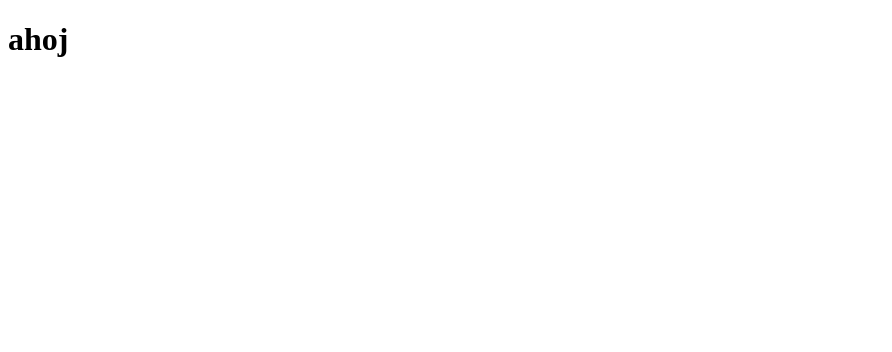
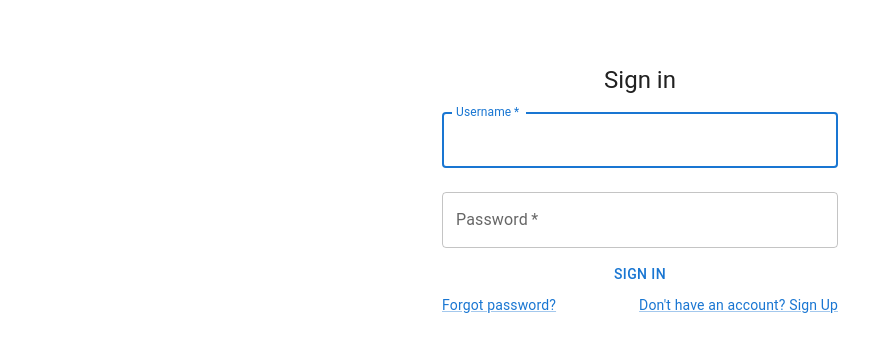
Before and after one commit to Ajraa/VAJ_project_frontend, a React (Vite) app: page / in a window 1280 px wide. Shown: the top 352 px of the page, without its empty margins (0-892 px from the left). Built offline with nearby package versions, Linux system fonts and the light colour scheme.

Commit message:
Added login page

```diff
--- a/package.json
+++ b/package.json
@@ -22,6 +22,7 @@
     "@types/react": "^18.2.66",
     "@types/react-dom": "^18.2.22",
     "@vitejs/plugin-react": "^4.2.1",
+    "axios": "^1.6.8",
     "eslint": "^8.57.0",
     "eslint-plugin-react": "^7.34.1",
     "eslint-plugin-react-hooks": "^4.6.0",
--- /dev/null
+++ b/src/API/UserClient.js
@@ -0,0 +1,20 @@
+const apiUrl = 'http://localhost:3000/user/';
+
+const loginFetch = async (username, password) => {
+  const url = `${apiUrl}login?username=${username}&password=${password}`;
+  console.log(url);
+  const response = await fetch(url, {
+    method: 'POST',
+    headers: {
+      'Content-Type': 'application/json',
+    },
+  });
+
+  //if (!response.ok) throw new Error("Response wasn't okay");
+
+  const responseData = await response.json();
+  console.log(responseData);
+  return responseData;
+};
+
+export { loginFetch };
--- a/src/login.jsx
+++ b/src/login.jsx
@@ -1,4 +1,86 @@
+import React from 'react';
+import Button from '@mui/material/Button';
+import TextField from '@mui/material/TextField';
+import Grid from '@mui/material/Grid';
+import Typography from '@mui/material/Typography';
+import { createTheme, ThemeProvider } from '@mui/material/styles';
+import { Container } from '@mui/material';
+import CssBaseline from '@mui/material/CssBaseline';
+import Box from '@mui/material/Box';
+import Link from '@mui/material/Link';
+import { loginFetch } from './API/UserClient';
+import { useActionData, Form } from "react-router-dom";
+import Alert from '@mui/material/Alert';
+
+
+export async function loginAction({request}) {
+    console.log('aaaaa');
+    const formData = await request.formData();
+    const username = formData.get("username");
+    const password = formData.get("password");
+    const serverResponse = await loginFetch(username, password);
+
+    if (serverResponse.message === 'User not found')
+        return "Incorrect username or password";
+    return null;
+}
 
 export default function Login() {
-    return <h1>ahoj</h1>;
+  const defaultTheme = createTheme();
+  const errors = useActionData();
+
+  return (
+    <ThemeProvider theme={defaultTheme}>
+      <Container maxWidth="xs" component="main">
+        <CssBaseline />
+        <Box
+          sx={{
+            marginTop: 8,
+            display: 'flex',
+            flexDirection: 'column',
+            alignItems: 'center',
+          }}
+        >
+          <Typography component="h1" variant="h5">
+            Sign in
+          </Typography>
+          <Box component={Form} method="post">
+            <TextField
+              required
+              margin="normal"
+              fullWidth
+              id="username"
+              name="username"
+              label="Username"
+              autoFocus
+            />
+            <TextField
+              required
+              margin="normal"
+              fullWidth
+              id="password"
+              name="password"
+              label="Password"
+            />
+            <Button type="submit" fullWidth>
+              Sign in
+            </Button>
+            {errors && <Alert severity='error'>{errors}</Alert>}
+            <Grid container>
+                <Grid item xs>
+                    <Link variant="body2">
+                        Forgot password?
+                    </Link>
+                </Grid>
+                <Grid item >
+                    <Link variant="body2">
+                        {"Don't have an account? Sign Up"}
+                    </Link>
+                </Grid>
+            </Grid>
+          </Box>
+        </Box>
+      </Container>
+    </ThemeProvider>
+  );
 }
--- a/src/main.jsx
+++ b/src/main.jsx
@@ -1,18 +1,19 @@
-import React from "react";
-import ReactDOM from "react-dom/client";
-import { createBrowserRouter, RouterProvider } from "react-router-dom"
-import Login from "./login";
+import React from 'react';
+import ReactDOM from 'react-dom/client';
+import { createBrowserRouter, RouterProvider } from 'react-router-dom';
+import Login, { loginAction } from './login';
 
 const router = createBrowserRouter([
-    {
-        path: "/",
-        element: <Login/>
-    }
+  {
+    path: '/',
+    element: <Login />,
+    action: loginAction
+  },
 ]);
 
-const root = ReactDOM.createRoot(document.getElementById("root"));
+const root = ReactDOM.createRoot(document.getElementById('root'));
 root.render(
   <React.StrictMode>
     <RouterProvider router={router} />
-  </React.StrictMode>,
+  </React.StrictMode>
 );
--- a/vite.config.js
+++ b/vite.config.js
@@ -1,5 +1,5 @@
-import { defineConfig } from "vite";
-import react from "@vitejs/plugin-react";
+import { defineConfig } from 'vite';
+import react from '@vitejs/plugin-react';
 
 // https://vitejs.dev/config/
 export default defineConfig({
```
Also changed, not shown: .prettierrc.cjs (added), .prettierrc.js (deleted), 2 other files (tests, documents, lock files or other folders).
